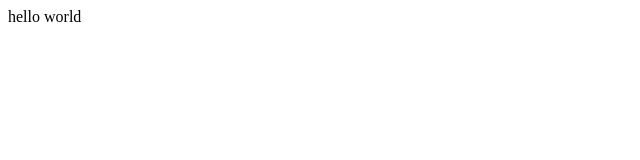
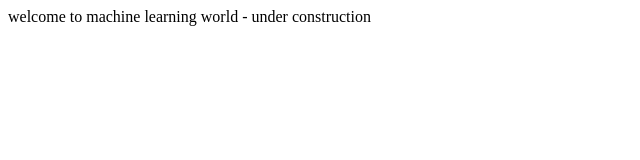
Before and after one commit to nbelizaga/site, a plain HTML site: page index.html in a window 1280 px wide. Shown: the whole page, without its empty margins (0-640 px from the left). Drawn offline with Linux system fonts and the light colour scheme.

Commit message:
edit site

```diff
--- a/index.html
+++ b/index.html
@@ -1,5 +1,5 @@
 <html>
 <body>
-	hello world
+	welcome to machine learning world - under construction
 </body>
 </html>
```
